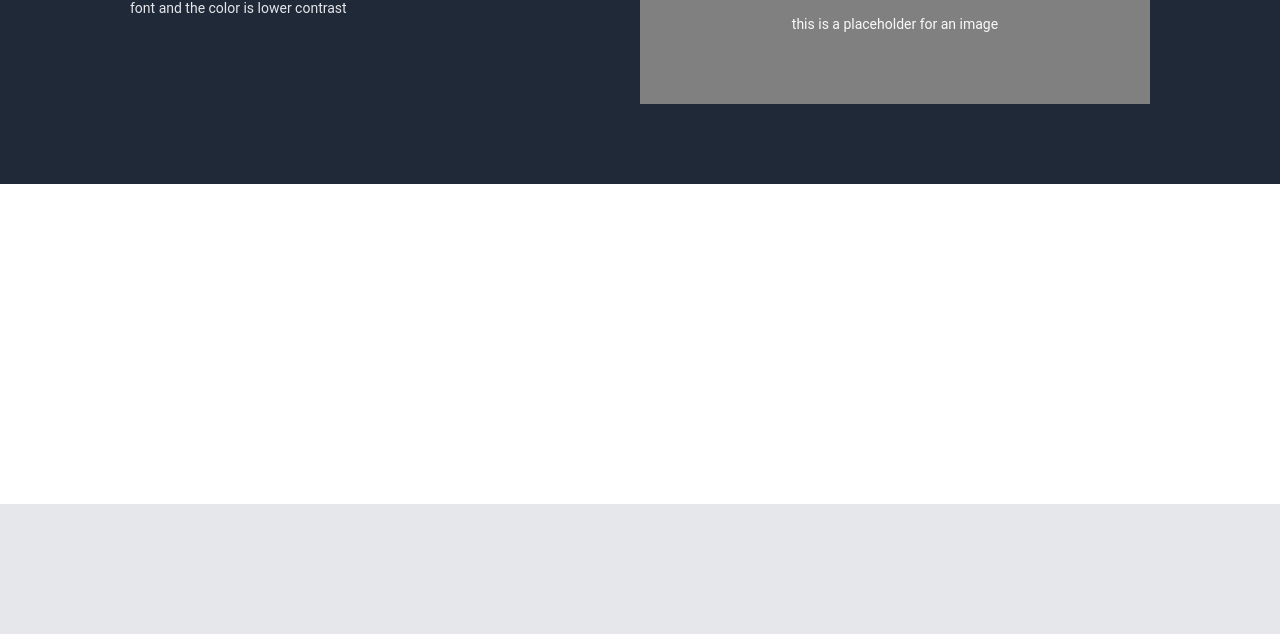
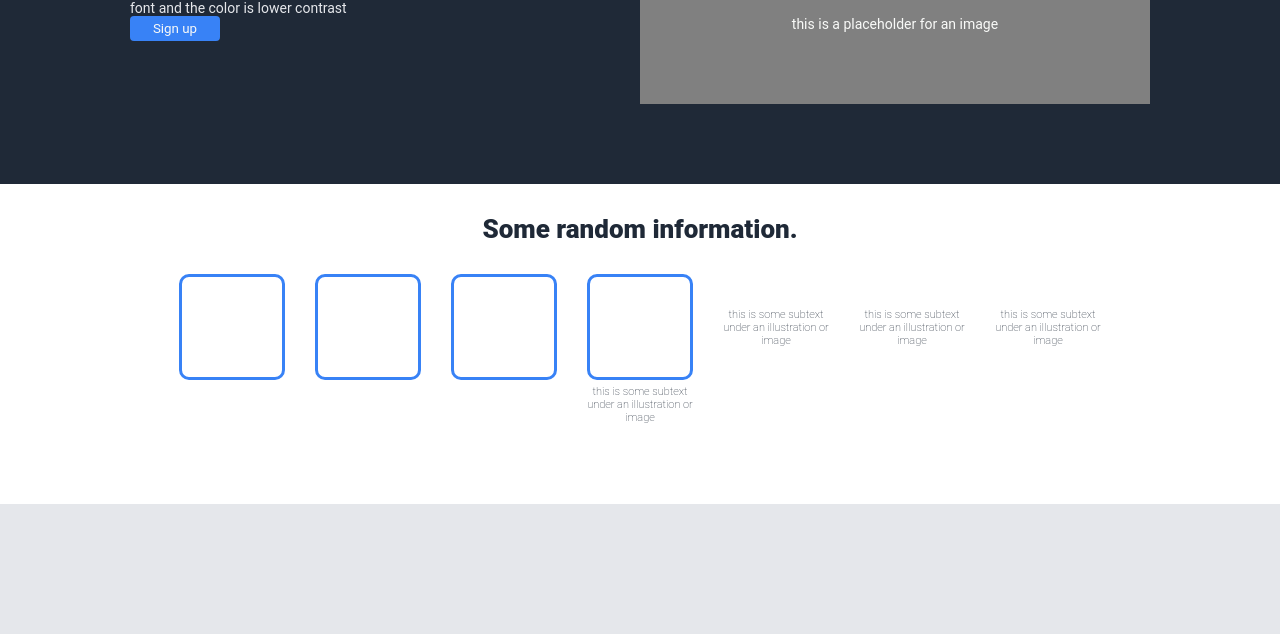
Before and after one commit to Decpalm/landing-page, a plain HTML site: page index.html in a window 1280 px wide. Shown: the part 166-800 px from the top of the page. Drawn offline with Linux system fonts and the light colour scheme.

Commit message:
Updated index.html and styles.css

```diff
--- a/index.html
+++ b/index.html
@@ -13,12 +13,23 @@
             <div class="item1">
                 <h1 class="hero main">This website is awesome</h1>
                 <p class="secondary">This website has some subtext that goes here under the main title. It's a smaller font and the color is lower contrast</p>
+                <button class="b1">Sign up</button>
             </div>
             <div class="item1 img"><p>this is a placeholder for an image</p></div>
         </div>
 
         <div class="container c2">
-
+            <h2 class="info">Some random information.</h2>
+            <div class="sub container">
+                <div class="box"></div>
+                <div class="box"></div>
+                <div class="box"></div>
+                <div class="box"></div>
+                <p class="sub info">this is some subtext under an illustration or image</p>
+                <p class="sub info">this is some subtext under an illustration or image</p>
+                <p class="sub info">this is some subtext under an illustration or image</p>
+                <p class="sub info">this is some subtext under an illustration or image</p>
+            </div>
         </div>
 
         <div class="container c3">
--- a/styles.css
+++ b/styles.css
@@ -8,7 +8,7 @@ header {
 }
 
 footer {
-    height: 62px;
+    height: 64px;
     color: #e5e7eb;
     font-size: 12px;
 }
@@ -53,6 +53,7 @@ footer.container {
 .c2 {
     height: 320px;
     background-color:white;
+    flex-direction: column;
 }
 
 .c3 {
@@ -79,3 +80,45 @@ footer.container {
     color: #f9faf8;
     font-size: 14;
 }
+
+.b1 {
+    background-color: #3882f6;
+    border: 0px;
+    color: #f9faf8;
+    height: 25px;
+    width: 90px;
+    border-radius: 4px;
+}
+
+.info {
+    font-size: 26px;
+    font-weight: 900;
+    color: #1f2937;
+    padding: 30px 0px 30px 0px;
+}
+
+.sub.container {
+    padding: 0 20 0 20;
+    flex-wrap: wrap;
+    justify-content: center;
+
+}
+.sub.info, .box {
+    margin: 0px 15px -25px 15px;
+}
+
+.sub.info {
+    font-size: 11;
+    font-weight: 100;
+    columns: grey;
+    text-align: center;
+    width: 106px;
+}
+
+.box {
+    border: 3px solid #3882f6;
+    border-radius: 10px;
+    width: 100px;
+    height: 100px;
+    text-align: center;
+}
```
